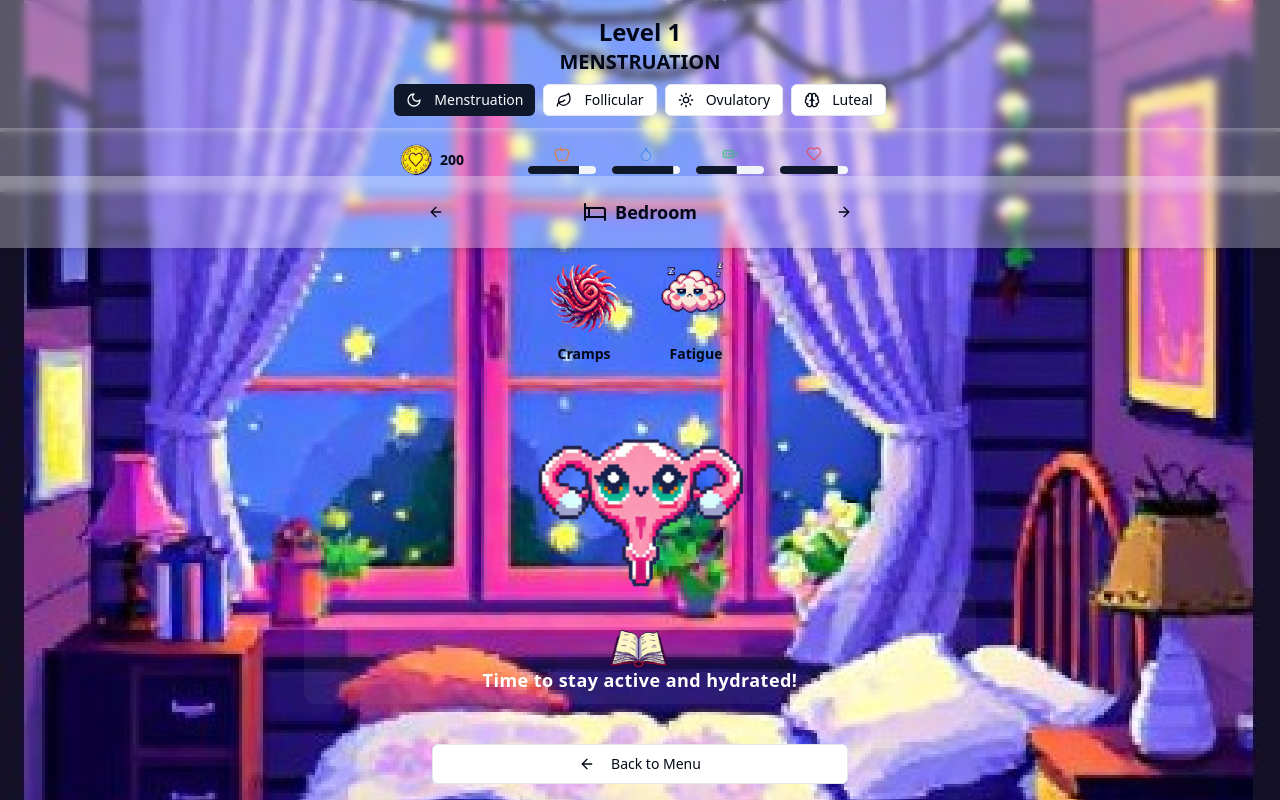
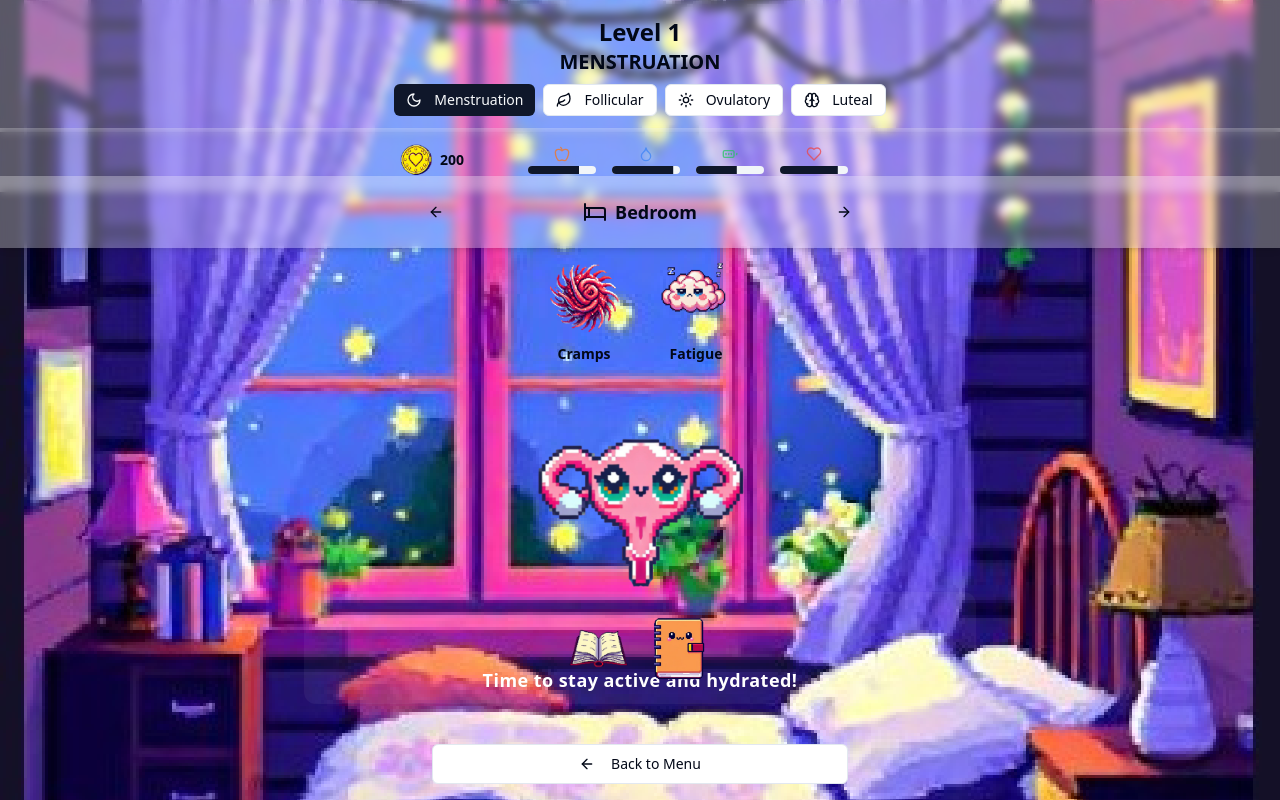
Before and after one commit to aaaaachoooothnkxbb/uteroo-game, a React (Vite) app: page /pou-game in a window 1280 px wide. Built offline with nearby package versions, Linux system fonts and the light colour scheme.

Commit message:
Add journaling booster
Added a journaling booster image to the bedroom boosters.

```diff
--- a/src/pages/PouGame.tsx
+++ b/src/pages/PouGame.tsx
@@ -1,4 +1,3 @@
-
 import { useState, useEffect } from "react";
 import { useNavigate } from "react-router-dom";
 import { Button } from "@/components/ui/button";
@@ -160,6 +159,12 @@ const roomBoosters = {
       id: "book",
       type: "happiness" as const,
       icon: "/lovable-uploads/3f7be505-d8c4-43e8-b44e-92332022c3f1.png",
+      boost: 15,
+    },
+    {
+      id: "journal",
+      type: "happiness" as const,
+      icon: "/lovable-uploads/b9725891-e2c3-4702-ad96-ffb8a0690e5d.png",
       boost: 15,
     }
   ],
```
Also changed, not shown: public/lovable-uploads/b9725891-e2c3-4702-ad96-ffb8a0690e5d.png (added).
